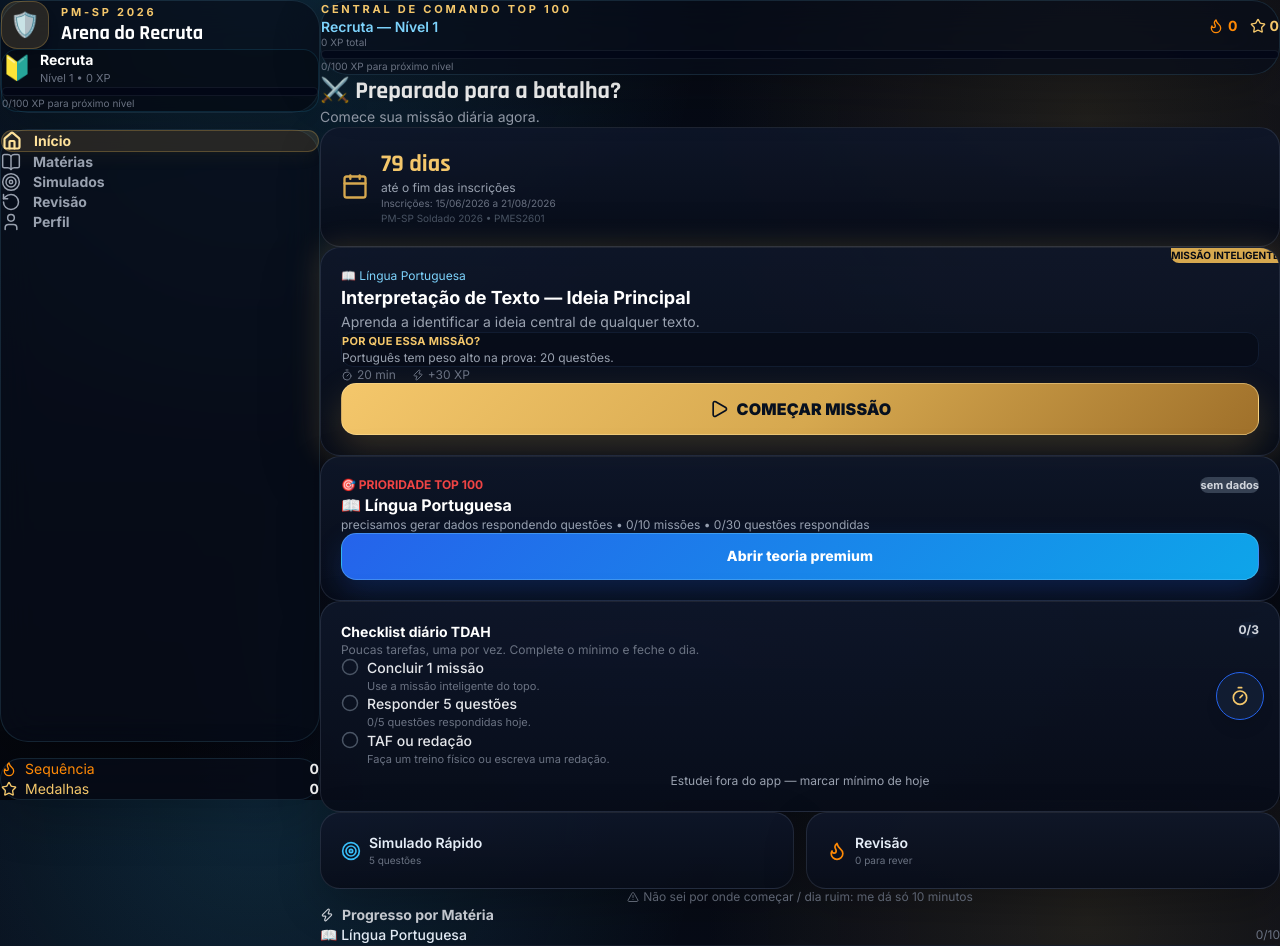
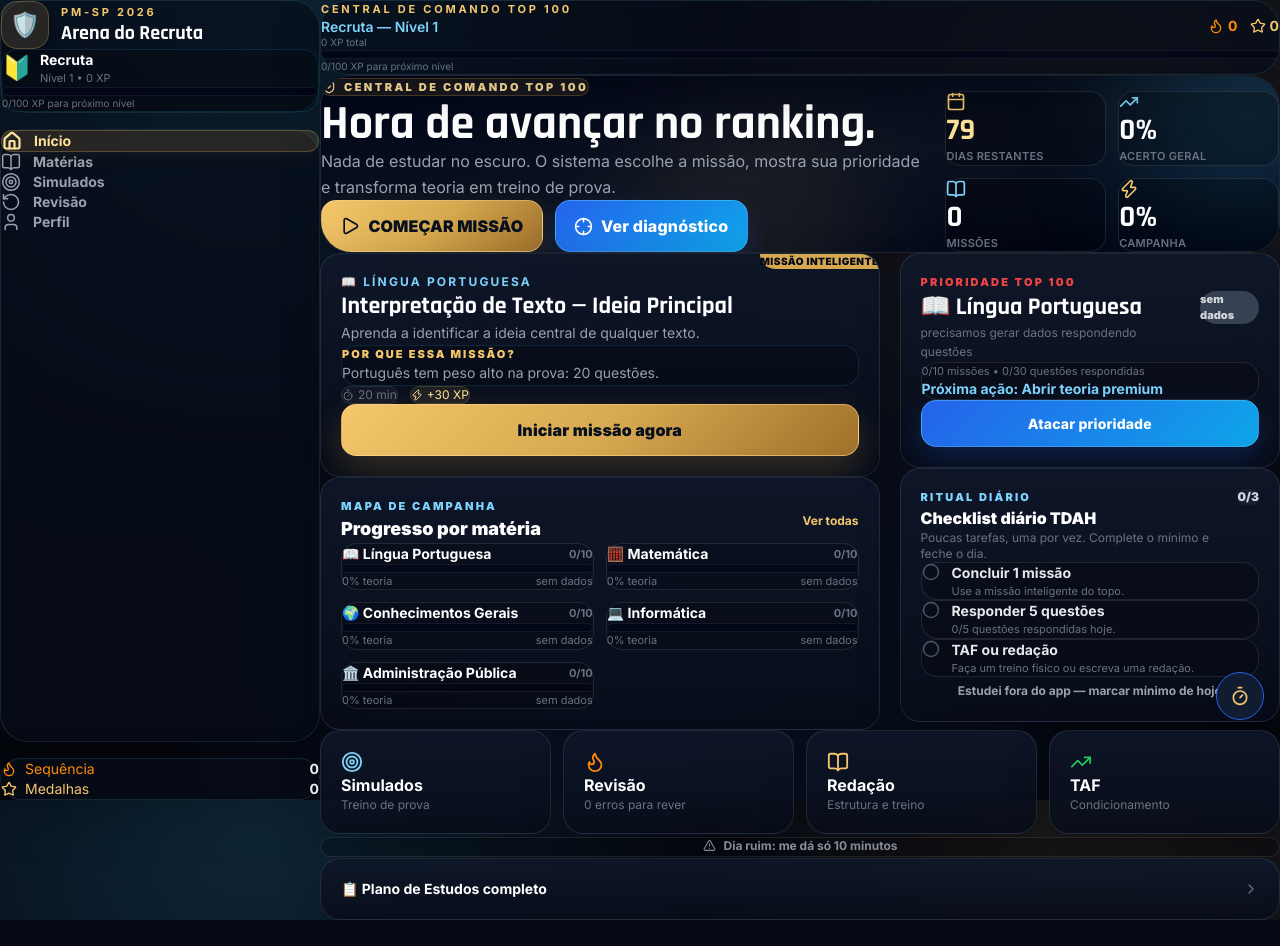
Before and after one commit to wesley956/pm26, a React (Vite) app: page / in a window 1280 px wide. Shown: the top 946 px of the page. After the commit the page ends 920 px from the top, so only its background shows below. Built offline with nearby package versions, Linux system fonts and the light colour scheme.

Commit message:
Redesign dashboard command center

```diff
--- a/src/components/Dashboard.tsx
+++ b/src/components/Dashboard.tsx
@@ -4,7 +4,22 @@ import { getPrimaryDeadlineInfo, getSubjectProgress } from '../utils';
 import { questions } from '../data/questions';
 import { chooseSmartStudyAction } from '../utils/smartStudy';
 import { buildDailyChecklist } from '../utils/dailyChecklist';
-import { Play, Flame, Calendar, Target, Zap, ChevronRight, Timer, AlertTriangle, CheckCircle2, Circle } from 'lucide-react';
+import {
+  Play,
+  Flame,
+  Calendar,
+  Target,
+  Zap,
+  ChevronRight,
+  Timer,
+  AlertTriangle,
+  CheckCircle2,
+  Circle,
+  ShieldCheck,
+  BookOpen,
+  TrendingUp,
+  Crosshair,
+} from 'lucide-react';
 
 export default function Dashboard({ onNavigate }: { onNavigate: (tab: string, data?: any) => void }) {
   const { profile, setBadDayMode, markDailyMinimumDone } = useApp();
@@ -12,7 +27,6 @@ export default function Dashboard({ onNavigate }: { onNavigate: (tab: string, da
   const smartAction = chooseSmartStudyAction(profile);
   const dailyChecklist = buildDailyChecklist(profile);
 
-  // Stats
   const completedCount = profile.completedMissions.length;
   const totalAnswered = Object.keys(profile.completedQuestions).length;
   const correctCount = Object.values(profile.completedQuestions).filter(q => q.correct).length;
@@ -55,9 +69,9 @@ export default function Dashboard({ onNavigate }: { onNavigate: (tab: string, da
 
   const topPriority = [...subjectStats].sort((a, b) => b.priorityScore - a.priorityScore)[0];
 
-  // Check if studied today
   const today = new Date().toISOString().slice(0, 10);
   const studiedToday = profile.lastStudyDate === today;
+  const overallMissionPct = Math.round((completedCount / subjects.reduce((sum, sub) => sum + sub.missions.length, 0)) * 100);
 
   const navigateToAction = (useBadDayMode = false) => {
     const action = useBadDayMode
@@ -81,80 +95,170 @@ export default function Dashboard({ onNavigate }: { onNavigate: (tab: string, da
     onNavigate('simulados');
   };
 
-  const handleStartMission = () => {
-    navigateToAction(false);
-  };
-
-  const handleBadDay = () => {
-    navigateToAction(true);
-  };
+  const handleStartMission = () => navigateToAction(false);
+  const handleBadDay = () => navigateToAction(true);
 
   return (
-    <div className="space-y-4">
-      {/* Greeting */}
+    <div className="space-y-5">
+      {/* Hero */}
+      <section className="relative overflow-hidden rounded-[2rem] border border-white/10 bg-gradient-to-br from-slate-950 via-pm-800 to-slate-950 p-5 shadow-2xl md:p-7">
+        <div className="absolute -right-20 -top-20 h-56 w-56 rounded-full bg-pm-400/20 blur-3xl" />
+        <div className="absolute -bottom-24 left-1/3 h-56 w-56 rounded-full bg-gold-500/10 blur-3xl" />
+
+        <div className="relative grid gap-5 lg:grid-cols-[1.45fr_0.8fr] lg:items-end">
           <div>
-        <h1 className="text-2xl font-bold font-[Rajdhani,sans-serif] text-white">
-          {studiedToday ? '🎉 Bom te ver de volta!' : '⚔️ Preparado para a batalha?'}
-        </h1>
-        <p className="text-sm text-gray-400 mt-1">
-          {studiedToday ? 'Você já estudou hoje. Continue assim!' : 'Comece sua missão diária agora.'}
-        </p>
+            <div className="mb-4 inline-flex items-center gap-2 rounded-full border border-gold-500/25 bg-gold-500/10 px-3 py-1 text-[11px] font-black uppercase tracking-[0.22em] text-gold-300">
+              <ShieldCheck size={14} />
+              Central de Comando Top 100
             </div>
 
-      {/* Days until exam */}
-      <div className="card flex items-center gap-3 border-l-4 border-gold-500">
-        <Calendar size={28} className="text-gold-500 shrink-0" />
-        <div>
-          <p className="text-2xl font-bold text-gold-400 font-[Rajdhani,sans-serif]">{deadline.daysLeft} dias</p>
-          <p className="text-xs text-gray-400">{deadline.title}</p>
-          <p className="text-[10px] text-gray-500 mt-0.5">{deadline.subtitle}</p>
-          <p className="text-[10px] text-gray-600 mt-0.5">{deadline.helper}</p>
-        </div>
-      </div>
+            <h1 className="font-[Rajdhani,sans-serif] text-3xl font-black leading-none text-white md:text-5xl">
+              {studiedToday ? 'Operação de hoje em andamento.' : 'Hora de avançar no ranking.'}
+            </h1>
 
-      {/* Smart Mission Card */}
-      <div className="card animate-pulse-gold relative overflow-hidden">
-        <div className="absolute top-0 right-0 bg-gold-500 text-pm-900 text-[10px] font-bold px-2 py-0.5 rounded-bl-lg">
-          MISSÃO INTELIGENTE
-        </div>
-        <div className="mt-2">
-          <p className="text-xs text-pm-300 mb-1">
-            {smartAction.subjectIcon ? `${smartAction.subjectIcon} ` : '🧭 '}
-            {smartAction.subjectLabel ?? 'Plano automático'}
+            <p className="mt-3 max-w-2xl text-sm leading-relaxed text-gray-400 md:text-base">
+              Nada de estudar no escuro. O sistema escolhe a missão, mostra sua prioridade e transforma teoria em treino de prova.
             </p>
-          <h2 className="text-lg font-bold text-white">{smartAction.title}</h2>
-          <p className="text-sm text-gray-400 mt-1">{smartAction.summary}</p>
 
-          <div className="mt-3 rounded-xl bg-pm-900/60 border border-pm-700 p-3">
-            <p className="text-[11px] uppercase tracking-wide text-gold-400 font-bold mb-1">
-              Por que essa missão?
-            </p>
-            <p className="text-xs text-gray-400">{smartAction.reason}</p>
-          </div>
-
-          <div className="flex items-center gap-4 mt-3 text-xs text-gray-500">
-            <span className="flex items-center gap-1"><Timer size={12} /> {smartAction.minutes} min</span>
-            <span className="flex items-center gap-1"><Zap size={12} /> +{smartAction.xpReward} XP</span>
-          </div>
-
-          <button onClick={handleStartMission} className="btn-gold w-full mt-4 flex items-center justify-center gap-2 text-base">
+            <div className="mt-5 flex flex-col gap-3 sm:flex-row">
+              <button onClick={handleStartMission} className="btn-gold flex items-center justify-center gap-2 text-base">
                 <Play size={20} />
                 {smartAction.buttonLabel}
+              </button>
+
+              <button onClick={() => onNavigate('profile')} className="btn-primary flex items-center justify-center gap-2 text-base">
+                <Crosshair size={19} />
+                Ver diagnóstico
               </button>
             </div>
           </div>
 
-      {/* Top 100 Priority */}
+          <div className="grid grid-cols-2 gap-3">
+            <div className="rounded-2xl border border-white/10 bg-black/25 p-4">
+              <Calendar size={20} className="mb-2 text-gold-400" />
+              <p className="font-[Rajdhani,sans-serif] text-3xl font-black text-gold-300">{deadline.daysLeft}</p>
+              <p className="text-[11px] font-semibold uppercase tracking-wide text-gray-500">dias restantes</p>
+            </div>
+
+            <div className="rounded-2xl border border-white/10 bg-black/25 p-4">
+              <TrendingUp size={20} className="mb-2 text-pm-300" />
+              <p className="font-[Rajdhani,sans-serif] text-3xl font-black text-white">{accuracy}%</p>
+              <p className="text-[11px] font-semibold uppercase tracking-wide text-gray-500">acerto geral</p>
+            </div>
+
+            <div className="rounded-2xl border border-white/10 bg-black/25 p-4">
+              <BookOpen size={20} className="mb-2 text-pm-300" />
+              <p className="font-[Rajdhani,sans-serif] text-3xl font-black text-white">{completedCount}</p>
+              <p className="text-[11px] font-semibold uppercase tracking-wide text-gray-500">missões</p>
+            </div>
+
+            <div className="rounded-2xl border border-white/10 bg-black/25 p-4">
+              <Zap size={20} className="mb-2 text-gold-400" />
+              <p className="font-[Rajdhani,sans-serif] text-3xl font-black text-white">{overallMissionPct}%</p>
+              <p className="text-[11px] font-semibold uppercase tracking-wide text-gray-500">campanha</p>
+            </div>
+          </div>
+        </div>
+      </section>
+
+      {/* Main grid */}
+      <div className="grid gap-5 lg:grid-cols-[1.25fr_0.85fr]">
+        <div className="space-y-5">
+          {/* Smart Mission */}
+          <section className="card overflow-hidden border-gold-500/25">
+            <div className="absolute right-0 top-0 rounded-bl-2xl bg-gold-500 px-3 py-1 text-[10px] font-black uppercase tracking-wider text-slate-950">
+              missão inteligente
+            </div>
+
+            <div className="pr-8">
+              <p className="text-xs font-bold uppercase tracking-[0.18em] text-pm-300">
+                {smartAction.subjectIcon ? `${smartAction.subjectIcon} ` : '🧭 '}
+                {smartAction.subjectLabel ?? 'Plano automático'}
+              </p>
+
+              <h2 className="mt-2 font-[Rajdhani,sans-serif] text-2xl font-black text-white">
+                {smartAction.title}
+              </h2>
+
+              <p className="mt-2 text-sm leading-relaxed text-gray-400">{smartAction.summary}</p>
+            </div>
+
+            <div className="mt-4 rounded-2xl border border-pm-400/15 bg-black/25 p-4">
+              <p className="mb-1 text-[11px] font-black uppercase tracking-[0.18em] text-gold-400">
+                Por que essa missão?
+              </p>
+              <p className="text-sm leading-relaxed text-gray-400">{smartAction.reason}</p>
+            </div>
+
+            <div className="mt-4 flex flex-wrap items-center gap-3 text-xs text-gray-500">
+              <span className="flex items-center gap-1 rounded-full border border-white/10 bg-white/[0.03] px-3 py-1">
+                <Timer size={12} /> {smartAction.minutes} min
+              </span>
+              <span className="flex items-center gap-1 rounded-full border border-gold-500/20 bg-gold-500/10 px-3 py-1 text-gold-300">
+                <Zap size={12} /> +{smartAction.xpReward} XP
+              </span>
+            </div>
+
+            <button onClick={handleStartMission} className="btn-gold mt-5 w-full text-base">
+              Iniciar missão agora
+            </button>
+          </section>
+
+          {/* Subject Progress */}
+          <section className="card">
+            <div className="mb-4 flex items-center justify-between gap-3">
+              <div>
+                <p className="text-[11px] font-black uppercase tracking-[0.2em] text-pm-300">Mapa de campanha</p>
+                <h3 className="mt-1 text-lg font-black text-white">Progresso por matéria</h3>
+              </div>
+              <button onClick={() => onNavigate('subjects')} className="text-xs font-bold text-gold-400 hover:text-gold-300">
+                Ver todas
+              </button>
+            </div>
+
+            <div className="grid gap-3 md:grid-cols-2">
+              {subjects.map(sub => {
+                const prog = getSubjectProgress(sub.id, profile.completedMissions);
+                const pct = Math.round((prog / sub.missions.length) * 100);
+                const stat = subjectStats.find(s => s.id === sub.id);
+                return (
+                  <button
+                    key={sub.id}
+                    onClick={() => onNavigate('subject', { subjectId: sub.id })}
+                    className="rounded-2xl border border-white/10 bg-black/20 p-4 text-left transition-all hover:border-pm-400/40 hover:bg-white/[0.03]"
+                  >
+                    <div className="mb-3 flex items-center justify-between gap-3">
+                      <span className="text-sm font-bold text-white">{sub.icon} {sub.name}</span>
+                      <span className="text-[11px] font-bold text-gray-500">{prog}/{sub.missions.length}</span>
+                    </div>
+                    <div className="progress-bar">
+                      <div className="progress-bar-fill" style={{ width: `${pct}%`, background: sub.color }} />
+                    </div>
+                    <div className="mt-2 flex justify-between text-[11px] text-gray-500">
+                      <span>{pct}% teoria</span>
+                      <span>{stat?.total ? `${stat.pct}% questões` : 'sem dados'}</span>
+                    </div>
+                  </button>
+                );
+              })}
+            </div>
+          </section>
+        </div>
+
+        <aside className="space-y-5">
+          {/* Top Priority */}
           {topPriority && (
-        <div className="card border-l-4 border-danger">
-          <div className="flex items-start justify-between gap-3">
+            <section className="card border-danger/40">
+              <p className="text-[11px] font-black uppercase tracking-[0.2em] text-danger">Prioridade Top 100</p>
+              <div className="mt-3 flex items-start justify-between gap-3">
                 <div>
-              <p className="text-xs font-bold text-danger">🎯 PRIORIDADE TOP 100</p>
-              <h3 className="text-base font-bold text-white mt-1">
+                  <h3 className="font-[Rajdhani,sans-serif] text-2xl font-black text-white">
                     {topPriority.icon} {topPriority.name}
                   </h3>
+                  <p className="mt-1 text-xs leading-relaxed text-gray-500">{topPriority.reason}</p>
                 </div>
-            <span className={`text-[11px] font-bold px-2 py-1 rounded-full ${
+
+                <span className={`rounded-full px-2 py-1 text-[11px] font-black ${
                   topPriority.total === 0 ? 'bg-gray-700 text-gray-300' :
                   topPriority.pct >= 75 ? 'bg-success/15 text-success' :
                   topPriority.pct >= 60 ? 'bg-gold-500/15 text-gold-400' :
@@ -164,43 +268,45 @@ export default function Dashboard({ onNavigate }: { onNavigate: (tab: string, da
                 </span>
               </div>
 
-          <p className="text-xs text-gray-400 mt-2">
-            {topPriority.reason} • {topPriority.missionProgress}/{topPriority.missions.length} missões • {topPriority.total}/{topPriority.questionCount} questões respondidas
+              <div className="mt-4 rounded-2xl border border-white/10 bg-black/20 p-3">
+                <p className="text-[11px] text-gray-500">
+                  {topPriority.missionProgress}/{topPriority.missions.length} missões • {topPriority.total}/{topPriority.questionCount} questões respondidas
                 </p>
+                <p className="mt-1 text-sm font-bold text-pm-300">Próxima ação: {topPriority.action}</p>
+              </div>
 
-          <button
-            onClick={() => onNavigate('subject', { subjectId: topPriority.id })}
-            className="btn-primary w-full mt-3 text-sm"
-          >
-            {topPriority.action}
+              <button onClick={() => onNavigate('subject', { subjectId: topPriority.id })} className="btn-primary mt-4 w-full text-sm">
+                Atacar prioridade
               </button>
-        </div>
+            </section>
           )}
 
-      {/* Daily ADHD Checklist */}
-      <div className="card border-l-4 border-pm-500">
-        <div className="flex items-start justify-between gap-3 mb-3">
+          {/* Daily Checklist */}
+          <section className="card border-pm-400/25">
+            <div className="mb-3 flex items-start justify-between gap-3">
               <div>
-            <h3 className="text-sm font-bold text-white">{dailyChecklist.title}</h3>
-            <p className="text-xs text-gray-500 mt-0.5">{dailyChecklist.subtitle}</p>
+                <p className="text-[11px] font-black uppercase tracking-[0.2em] text-pm-300">Ritual diário</p>
+                <h3 className="mt-1 text-base font-black text-white">{dailyChecklist.title}</h3>
+                <p className="mt-1 text-xs text-gray-500">{dailyChecklist.subtitle}</p>
               </div>
-          <div className={`text-xs font-bold px-2 py-1 rounded-full ${
-            dailyChecklist.isComplete ? 'bg-success/15 text-success' : 'bg-pm-700 text-gray-300'
+
+              <div className={`rounded-full px-2 py-1 text-xs font-black ${
+                dailyChecklist.isComplete ? 'bg-success/15 text-success' : 'bg-white/5 text-gray-300'
               }`}>
                 {dailyChecklist.completedCount}/{dailyChecklist.totalCount}
               </div>
             </div>
 
-        <div className="space-y-2">
+            <div className="space-y-3">
               {dailyChecklist.items.map(item => (
-            <div key={item.id} className="flex items-start gap-2">
+                <div key={item.id} className="flex items-start gap-3 rounded-2xl border border-white/10 bg-black/20 p-3">
                   {item.done ? (
-                <CheckCircle2 size={18} className="text-success shrink-0 mt-0.5" />
+                    <CheckCircle2 size={18} className="mt-0.5 shrink-0 text-success" />
                   ) : (
-                <Circle size={18} className="text-gray-600 shrink-0 mt-0.5" />
+                    <Circle size={18} className="mt-0.5 shrink-0 text-gray-600" />
                   )}
                   <div>
-                <p className={`text-sm font-medium ${item.done ? 'text-gray-400 line-through' : 'text-gray-200'}`}>
+                    <p className={`text-sm font-bold ${item.done ? 'text-gray-500 line-through' : 'text-gray-200'}`}>
                       {item.label}
                     </p>
                     <p className="text-[11px] text-gray-500">{item.hint}</p>
@@ -209,102 +315,57 @@ export default function Dashboard({ onNavigate }: { onNavigate: (tab: string, da
               ))}
             </div>
 
-        {!dailyChecklist.isComplete && (
-          <button onClick={markDailyMinimumDone} className="w-full mt-3 text-xs text-gray-400 hover:text-gold-400 transition-colors">
+            {!dailyChecklist.isComplete ? (
+              <button onClick={markDailyMinimumDone} className="mt-4 w-full text-xs font-bold text-gray-400 transition-colors hover:text-gold-400">
                 Estudei fora do app — marcar mínimo de hoje
+              </button>
+            ) : (
+              <p className="mt-4 text-xs font-bold text-success">Mínimo de hoje concluído. O resto é bônus.</p>
+            )}
+          </section>
+        </aside>
+      </div>
+
+      {/* Actions */}
+      <section className="grid gap-3 sm:grid-cols-2 lg:grid-cols-4">
+        <button onClick={() => onNavigate('simulados')} className="card text-left hover:border-pm-400/40">
+          <Target size={22} className="mb-3 text-pm-300" />
+          <p className="font-bold text-white">Simulados</p>
+          <p className="mt-1 text-xs text-gray-500">Treino de prova</p>
+        </button>
+
+        <button onClick={() => onNavigate('review')} className="card text-left hover:border-gold-500/40">
+          <Flame size={22} className="mb-3 text-orange-400" />
+          <p className="font-bold text-white">Revisão</p>
+          <p className="mt-1 text-xs text-gray-500">{profile.wrongQuestions.length} erros para rever</p>
+        </button>
+
+        <button onClick={() => onNavigate('essay')} className="card text-left hover:border-gold-500/40">
+          <BookOpen size={22} className="mb-3 text-gold-400" />
+          <p className="font-bold text-white">Redação</p>
+          <p className="mt-1 text-xs text-gray-500">Estrutura e treino</p>
+        </button>
+
+        <button onClick={() => onNavigate('taf')} className="card text-left hover:border-success/40">
+          <TrendingUp size={22} className="mb-3 text-success" />
+          <p className="font-bold text-white">TAF</p>
+          <p className="mt-1 text-xs text-gray-500">Condicionamento</p>
+        </button>
+      </section>
+
+      {!studiedToday && (
+        <button onClick={handleBadDay} className="w-full rounded-2xl border border-white/10 bg-black/20 py-3 text-center text-xs font-bold text-gray-400 transition-colors hover:text-gold-400">
+          <span className="inline-flex items-center justify-center gap-2">
+            <AlertTriangle size={13} />
+            Dia ruim: me dá só 10 minutos
+          </span>
         </button>
       )}
 
-        {dailyChecklist.isComplete && (
-          <p className="mt-3 text-xs text-success font-semibold">
-            Mínimo de hoje concluído. Agora o resto é bônus.
-          </p>
-        )}
-      </div>
-
-      {/* Quick Actions */}
-      <div className="grid grid-cols-2 gap-3">
-        <button onClick={() => onNavigate('simulados')} className="card flex items-center gap-2 hover:border-pm-400 transition-colors text-left">
-          <Target size={20} className="text-pm-400" />
-          <div>
-            <p className="text-sm font-semibold">Simulado Rápido</p>
-            <p className="text-[10px] text-gray-500">5 questões</p>
-          </div>
-        </button>
-        <button onClick={() => onNavigate('review')} className="card flex items-center gap-2 hover:border-pm-400 transition-colors text-left">
-          <Flame size={20} className="text-orange-400" />
-          <div>
-            <p className="text-sm font-semibold">Revisão</p>
-            <p className="text-[10px] text-gray-500">{profile.wrongQuestions.length} para rever</p>
-          </div>
-        </button>
-      </div>
-
-      {/* Bad Day Mode */}
-      {!studiedToday && (
-        <button onClick={handleBadDay} className="w-full text-center py-2 text-xs text-gray-500 hover:text-gray-300 transition-colors flex items-center justify-center gap-1">
-          <AlertTriangle size={12} />
-          Não sei por onde começar / dia ruim: me dá só 10 minutos
-        </button>
-      )}
-
-      {/* Progress Overview */}
-      <div>
-        <h3 className="text-sm font-bold text-gray-300 mb-3 flex items-center gap-2">
-          <Zap size={14} /> Progresso por Matéria
-        </h3>
-        <div className="space-y-3">
-          {subjects.map(sub => {
-            const prog = getSubjectProgress(sub.id, profile.completedMissions);
-            const pct = Math.round((prog / sub.missions.length) * 100);
-            return (
-              <button key={sub.id} onClick={() => onNavigate('subject', { subjectId: sub.id })} className="w-full text-left">
-                <div className="flex justify-between items-center mb-1">
-                  <span className="text-sm font-medium flex items-center gap-2">
-                    {sub.icon} {sub.name}
-                  </span>
-                  <span className="text-xs text-gray-500">{prog}/{sub.missions.length}</span>
-                </div>
-                <div className="progress-bar">
-                  <div className="progress-bar-fill" style={{ width: `${pct}%`, background: sub.color }} />
-                </div>
-              </button>
-            );
-          })}
-        </div>
-      </div>
-
-      {/* Stats Grid */}
-      <div className="grid grid-cols-3 gap-3">
-        <div className="card text-center">
-          <p className="text-xl font-bold text-white">{completedCount}</p>
-          <p className="text-[10px] text-gray-500">Missões</p>
-        </div>
-        <div className="card text-center">
-          <p className="text-xl font-bold text-white">{totalAnswered}</p>
-          <p className="text-[10px] text-gray-500">Questões</p>
-        </div>
-        <div className="card text-center">
-          <p className="text-xl font-bold text-gold-400">{accuracy}%</p>
-          <p className="text-[10px] text-gray-500">Acertos</p>
-        </div>
-      </div>
-
-      {/* Navigation Cards */}
-      <div className="space-y-2">
-        <button onClick={() => onNavigate('studyplan')} className="card w-full flex items-center justify-between hover:border-pm-400 transition-colors">
-          <span className="text-sm">📋 Plano de Estudos</span>
-          <ChevronRight size={16} className="text-gray-500" />
-        </button>
-        <button onClick={() => onNavigate('essay')} className="card w-full flex items-center justify-between hover:border-pm-400 transition-colors">
-          <span className="text-sm">✍️ Redação</span>
-          <ChevronRight size={16} className="text-gray-500" />
-        </button>
-        <button onClick={() => onNavigate('taf')} className="card w-full flex items-center justify-between hover:border-pm-400 transition-colors">
-          <span className="text-sm">🏃 TAF — Treino Físico</span>
+      <button onClick={() => onNavigate('studyplan')} className="card flex w-full items-center justify-between hover:border-pm-400/40">
+        <span className="text-sm font-bold text-white">📋 Plano de Estudos completo</span>
         <ChevronRight size={16} className="text-gray-500" />
       </button>
     </div>
-    </div>
   );
 }
```
Lines whose indentation alone changed are shown as unchanged.
